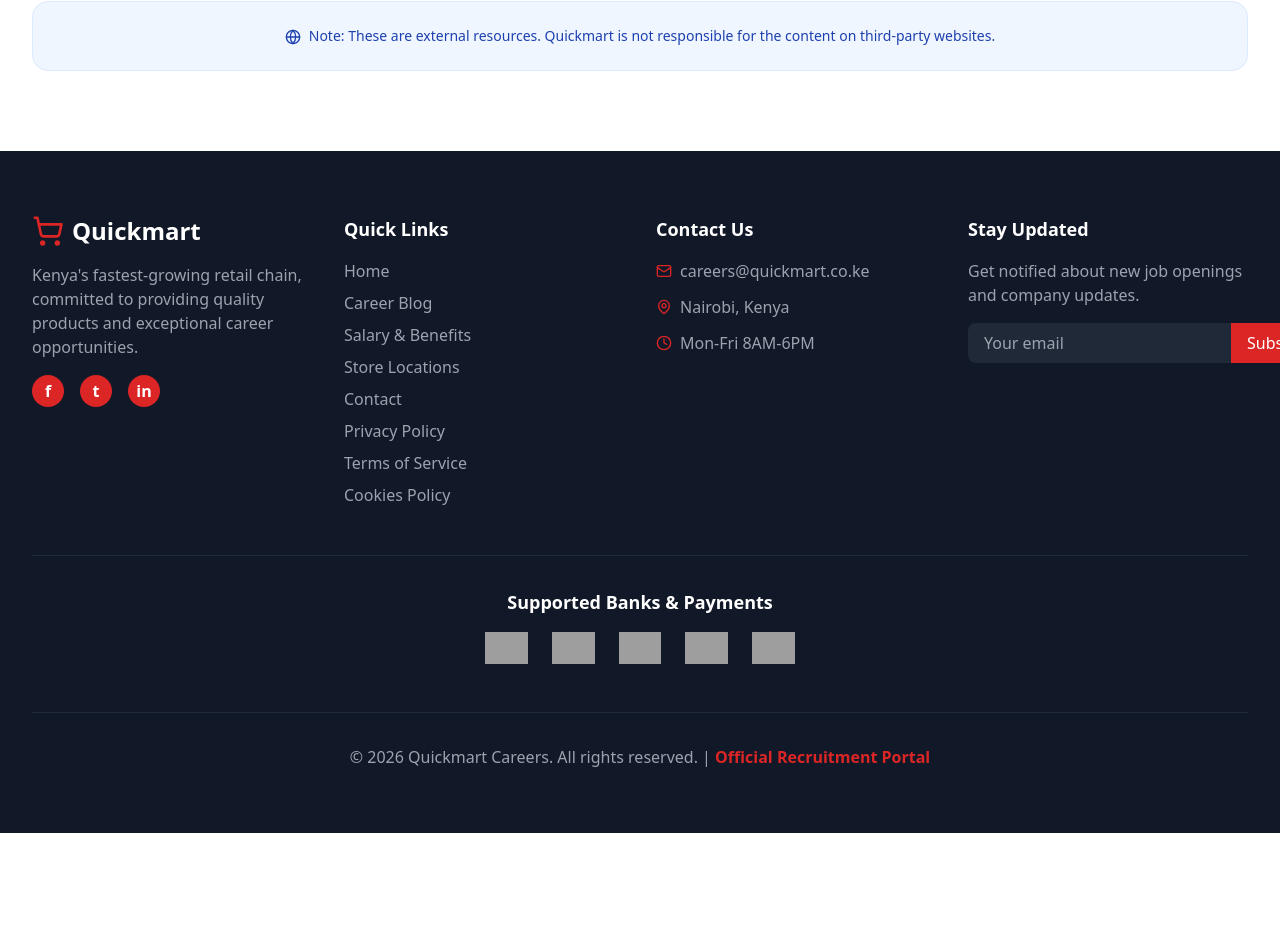
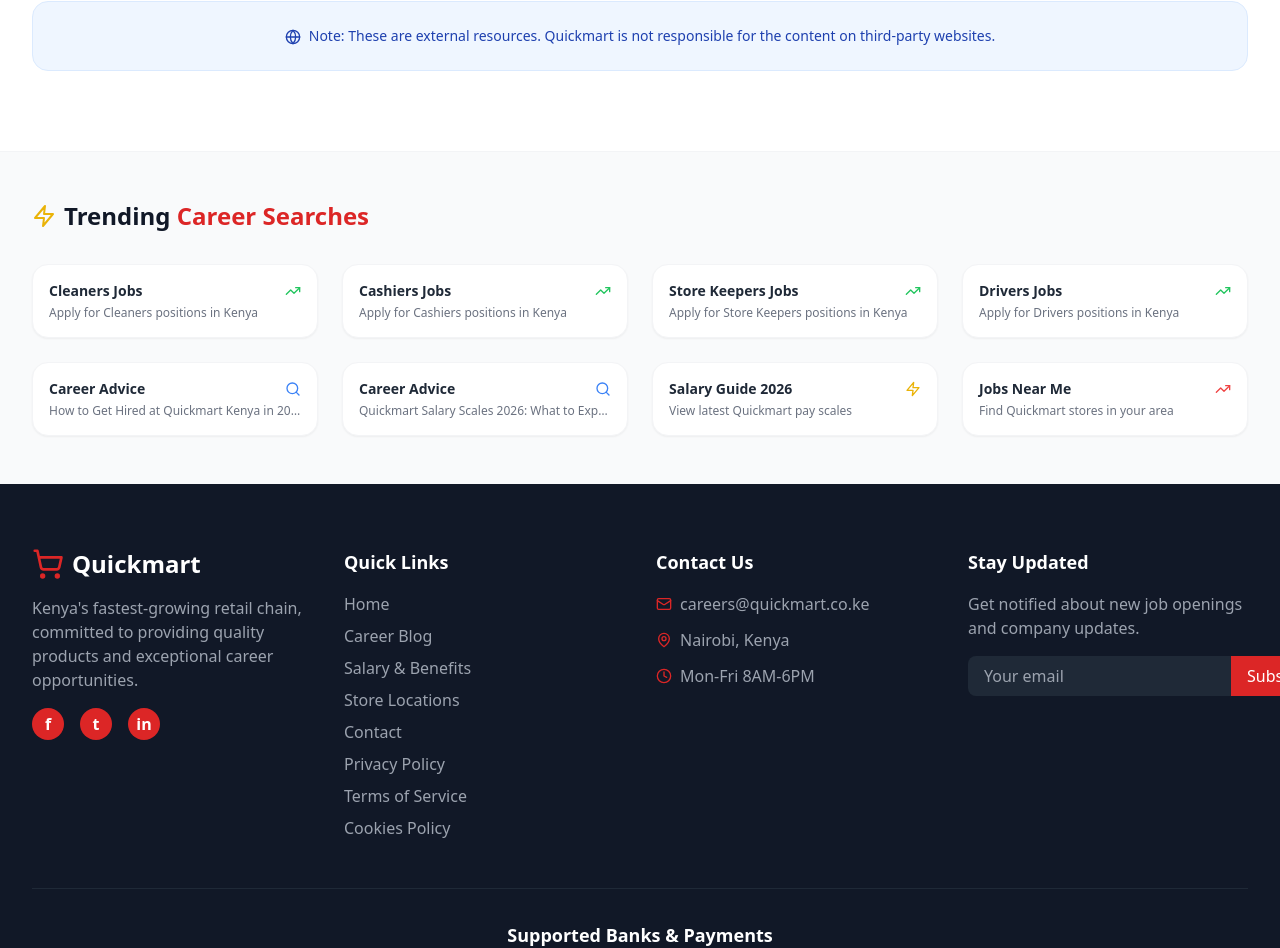
Before and after one commit to perejack/quickmartnewbank, a React (Vite) app: page / in a window 1280 px wide. Shown: the part 10682-11630 px from the top of the page. Before the commit the page ends 11515 px from the top, so only its background shows below. Built offline with nearby package versions, Linux system fonts and the light colour scheme; grey boxes are pictures that could not be loaded.

Commit message:
SEO Mastery: Implemented Automated Internal Link Booster for maximum crawl depth and ranking power

```diff
--- a/src/App.tsx
+++ b/src/App.tsx
@@ -6,6 +6,7 @@ import Benefits from './components/Benefits';
 import ApplicationProcess from './components/ApplicationProcess';
 import Testimonials from './components/Testimonials';
 import PartnersResources from './components/PartnersResources';
+import InternalLinkBooster from './components/InternalLinkBooster';
 import Footer from './components/Footer';
 import ApplicationPage from './components/ApplicationPage';
 import PaymentPage from './components/PaymentPage';
@@ -35,6 +36,7 @@ function App() {
             <ApplicationProcess />
             <Testimonials />
             <PartnersResources />
+            <InternalLinkBooster />
           </>
         } />
         <Route path="/apply" element={<ApplicationPage />} />
--- /dev/null
+++ b/src/components/InternalLinkBooster.tsx
@@ -0,0 +1,79 @@
+import React from 'react';
+import { Link } from 'react-router-dom';
+import { jobs } from '../data/jobsData';
+import { blogPosts } from '../data/blogData';
+import { Zap, TrendingUp, Search } from 'lucide-react';
+
+const InternalLinkBooster: React.FC = () => {
+  // Get a mix of jobs and blog posts for cross-linking
+  const featuredJobs = jobs.slice(0, 4);
+  const featuredBlogs = blogPosts.slice(0, 2);
+
+  return (
+    <section className="py-12 bg-gray-50 border-t border-gray-100">
+      <div className="max-w-7xl mx-auto px-4 sm:px-6 lg:px-8">
+        <div className="flex items-center mb-8">
+          <Zap className="h-6 w-6 text-yellow-500 mr-2" />
+          <h2 className="text-2xl font-bold text-gray-900">Trending <span className="text-red-600">Career Searches</span></h2>
+        </div>
+
+        <div className="grid grid-cols-1 md:grid-cols-2 lg:grid-cols-4 gap-6">
+          {/* Dynamic Job Links */}
+          {featuredJobs.map((job) => (
+            <Link
+              key={job.id}
+              to={`/jobs/${job.id}`}
+              className="bg-white p-4 rounded-2xl shadow-sm hover:shadow-md transition-all border border-gray-100 group"
+            >
+              <div className="flex items-center justify-between">
+                <span className="text-sm font-bold text-gray-800 group-hover:text-red-600">{job.title} Jobs</span>
+                <TrendingUp className="h-4 w-4 text-green-500" />
+              </div>
+              <p className="text-xs text-gray-500 mt-1">Apply for {job.title} positions in Kenya</p>
+            </Link>
+          ))}
+
+          {/* Dynamic Blog Links */}
+          {featuredBlogs.map((post) => (
+            <Link
+              key={post.id}
+              to={`/blog/${post.id}`}
+              className="bg-white p-4 rounded-2xl shadow-sm hover:shadow-md transition-all border border-gray-100 group"
+            >
+              <div className="flex items-center justify-between">
+                <span className="text-sm font-bold text-gray-800 group-hover:text-red-600">Career Advice</span>
+                <Search className="h-4 w-4 text-blue-500" />
+              </div>
+              <p className="text-xs text-gray-500 mt-1 truncate">{post.title}</p>
+            </Link>
+          ))}
+
+          {/* Static High-Value Links */}
+          <Link
+            to="/salary"
+            className="bg-white p-4 rounded-2xl shadow-sm hover:shadow-md transition-all border border-gray-100 group"
+          >
+            <div className="flex items-center justify-between">
+              <span className="text-sm font-bold text-gray-800 group-hover:text-red-600">Salary Guide 2026</span>
+              <Zap className="h-4 w-4 text-yellow-500" />
+            </div>
+            <p className="text-xs text-gray-500 mt-1">View latest Quickmart pay scales</p>
+          </Link>
+
+          <Link
+            to="/locations"
+            className="bg-white p-4 rounded-2xl shadow-sm hover:shadow-md transition-all border border-gray-100 group"
+          >
+            <div className="flex items-center justify-between">
+              <span className="text-sm font-bold text-gray-800 group-hover:text-red-600">Jobs Near Me</span>
+              <TrendingUp className="h-4 w-4 text-red-500" />
+            </div>
+            <p className="text-xs text-gray-500 mt-1">Find Quickmart stores in your area</p>
+          </Link>
+        </div>
+      </div>
+    </section>
+  );
+};
+
+export default InternalLinkBooster;
```
